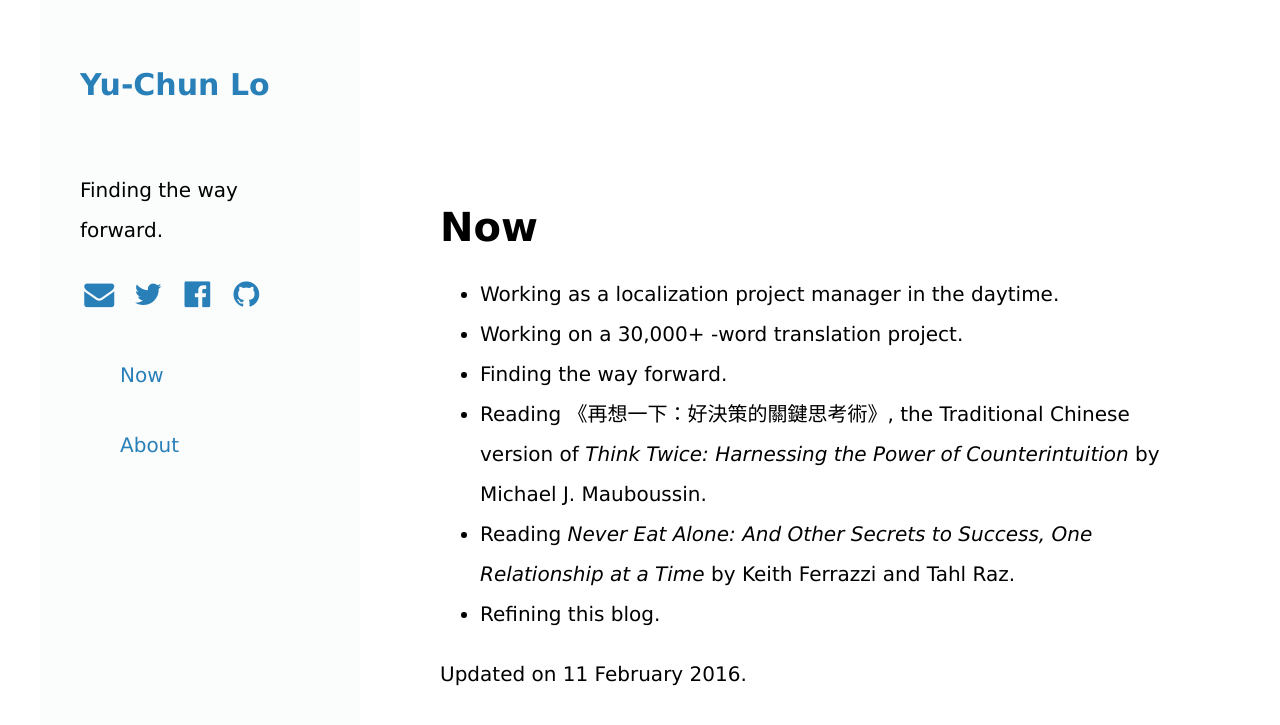
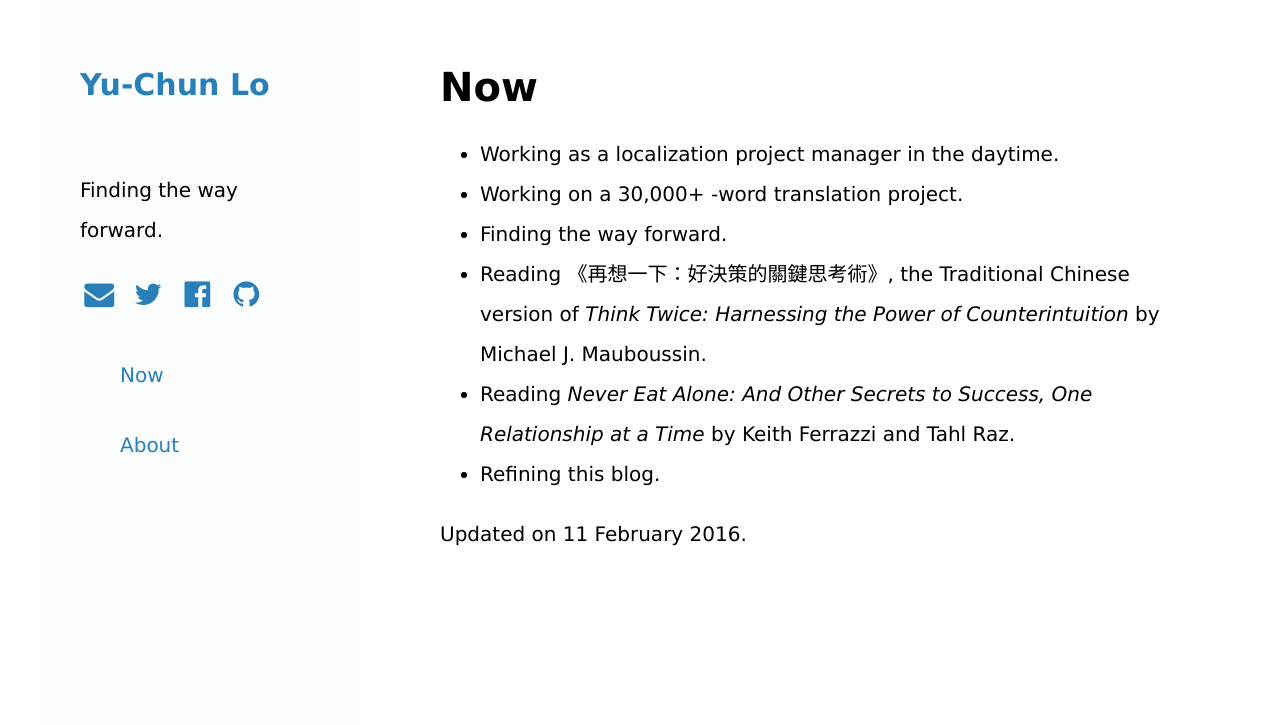
Before and after one commit to yuchunlo/yuchunlo.github.io, a Jekyll site: the page built from _posts/2016-02-11-now.md, in a window 1280 px wide. Shown: the top 725 px of the page. Built offline with Jekyll 4.4.1, drawn with Linux system fonts in a browser that asks for light colours; nearby versions of some CDN libraries; library files that are not in the unit come from our copies; Markdown is read by kramdown in place of the engine named in the settings.

Commit message:
Update main.css

```diff
--- a/css/main.css
+++ b/css/main.css
@@ -80,7 +80,7 @@ a {
 }
 .main-container {
   position: absolute;
-  top: 20%;
+  top: 40px;
   left: 440px;
   right: 100px;
   z-index: 1;
```
